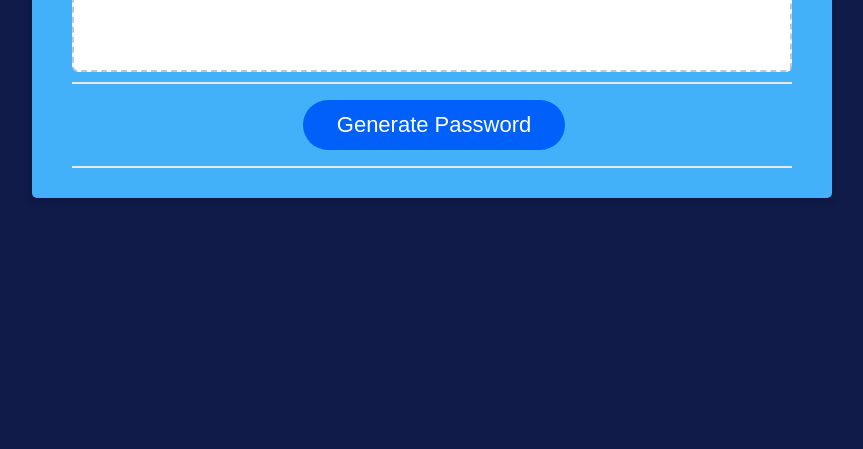
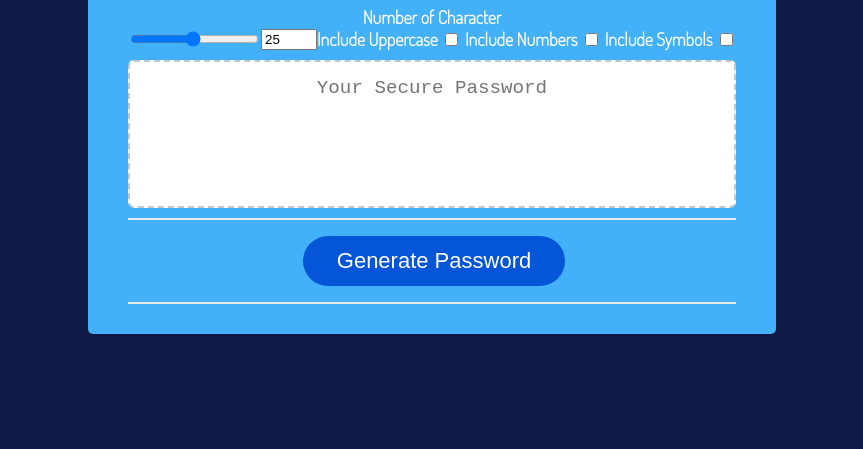
Before and after one commit to triathao/H3-PasswordGenerator, a plain HTML site: page index.html in a window 1280 px wide. Shown: the part 351-800 px from the top of the page, without its empty margins (208-1071 px from the left). Drawn offline with Linux system fonts and the light colour scheme.

Commit message:
lay out design

```diff
--- a/index.html
+++ b/index.html
@@ -19,10 +19,20 @@
       <div class="card">
         <div class="card-header">
           <h2>Follow Prompts Below to Generate Random Password</h2>
-          <label for = "" >Number of Character</label>
-          <input type = "range" min= "1" max="128"
-          <input type = "number" min= "1" max="128"
+          <label for = "characterAmountRange" >Number of Character</label>
+          <div class="character-amount-container">
+          <input type = "range" min= "1" max="50" value= "25" id= "characterAmountRange">
+          <input type = "number" min= "1" max="50" value= "25" id= "characterAmountRange">
+          <div>
+          <label for="">Include Uppercase</label>
+          <input type="checkbox" id="includesUppercase">
 
+          <label for="">Include Numbers</label>
+          <input type="checkbox" id="includesNumbers">
+
+          <label for="">Include Symbols</label>
+          <input type="checkbox" id="includesSymbols">
+        </div>
         </div>
 
         <div class="card-body">
--- a/style.css
+++ b/style.css
@@ -18,10 +18,24 @@ body {
 }
 
 .wrapper {
+  display: flex;
+  justify-content: center;
+  align-items: center;
+  flex-direction: column;
   padding-top: 30px;
   padding-left: 20px;
   padding-right: 20px;
 }
+
+.character-amount-container {
+  display: flex;
+  align-items: center;
+}
+
+label {
+  font-weight: bolder;
+}
+
 
 header {
   font-family: 'Dosis', sans-serif;
@@ -54,7 +68,7 @@ header {
 }
 
 .card-body {
-  min-height: 100px;
+  min-height: 50px;
 }
 
 .card-footer {
@@ -77,7 +91,7 @@ header {
 
 .btn {
   border: none;
-  background-color: rgb(0, 96, 249);
+  background-color: rgb(4, 85, 215);
   border-radius: 25px;
   box-shadow: rgba(0, 0, 0, 0.1) 0px 1px 6px 0px rgba(0, 0, 0, 0.2) 0px 1px 1px
     0px;
```
